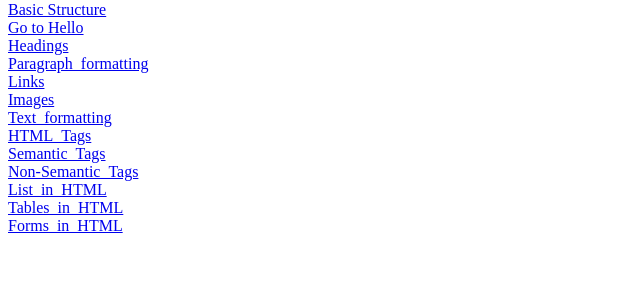
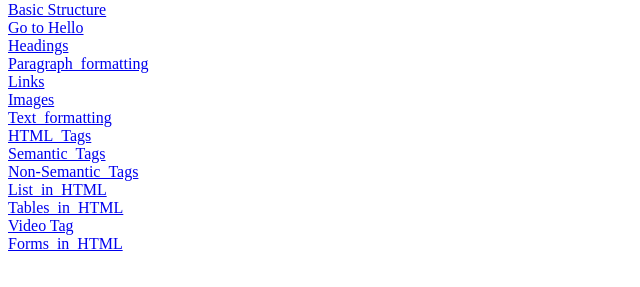
Before and after one commit to rukhshandabatool/HTML-Practice-, a plain HTML site: page index.html in a window 1280 px wide. Shown: the part 79-366 px from the top of the page, without its empty margins (0-640 px from the left). Drawn offline with Linux system fonts and the light colour scheme.

Commit message:
Update index.html

```diff
--- a/index.html
+++ b/index.html
@@ -30,6 +30,8 @@
     <a href = "11-List_in_HTML/"> List_in_HTML </a>
     <br />
     <a href = "12-Tables_in_HTML/"> Tables_in_HTML </a>
+     <br />
+    <a href = "13-Video_Tag"> Video Tag </a>
     <br />
     <a href = "14-Forms_in_html/1-index.html"> Forms_in_HTML </a>
 
```
